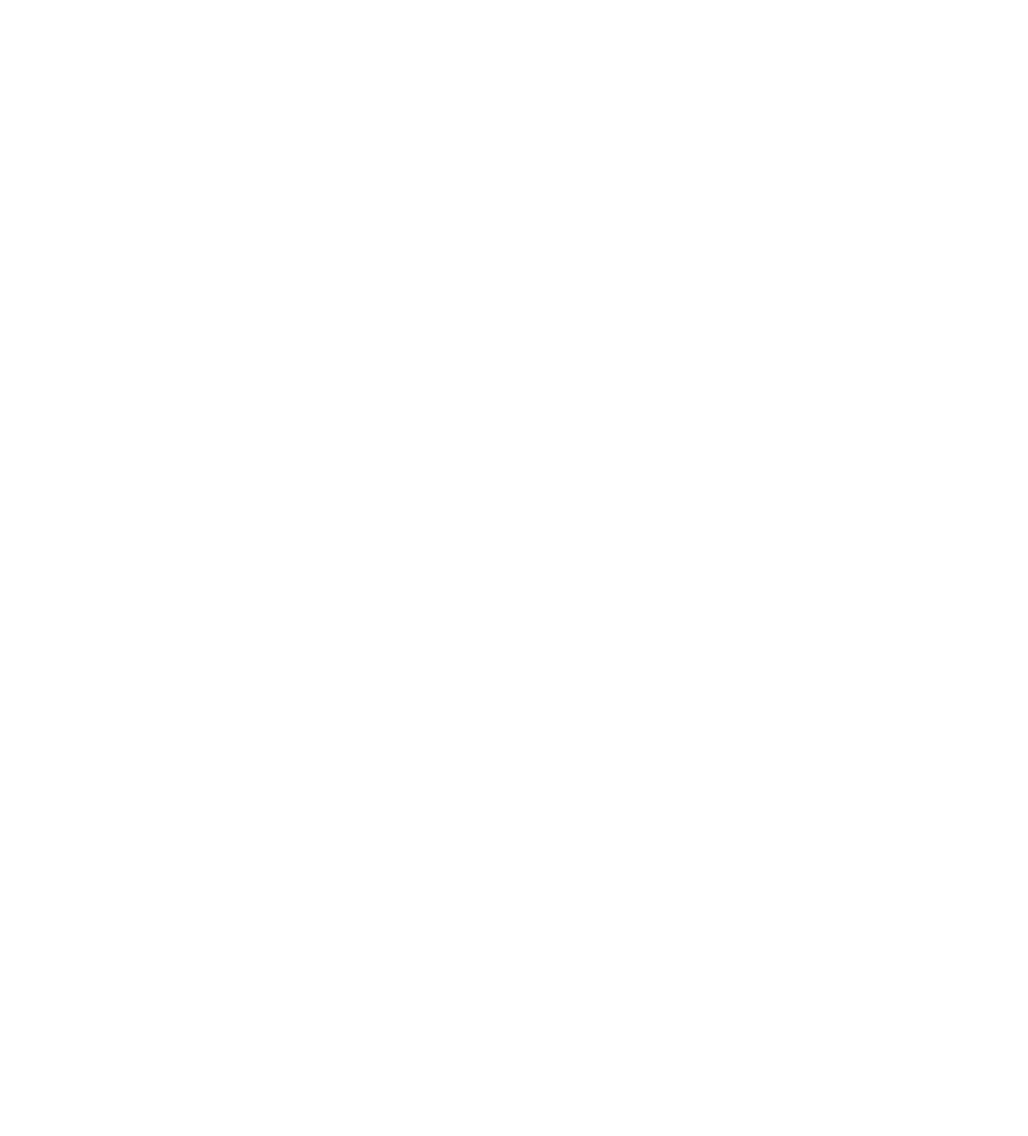
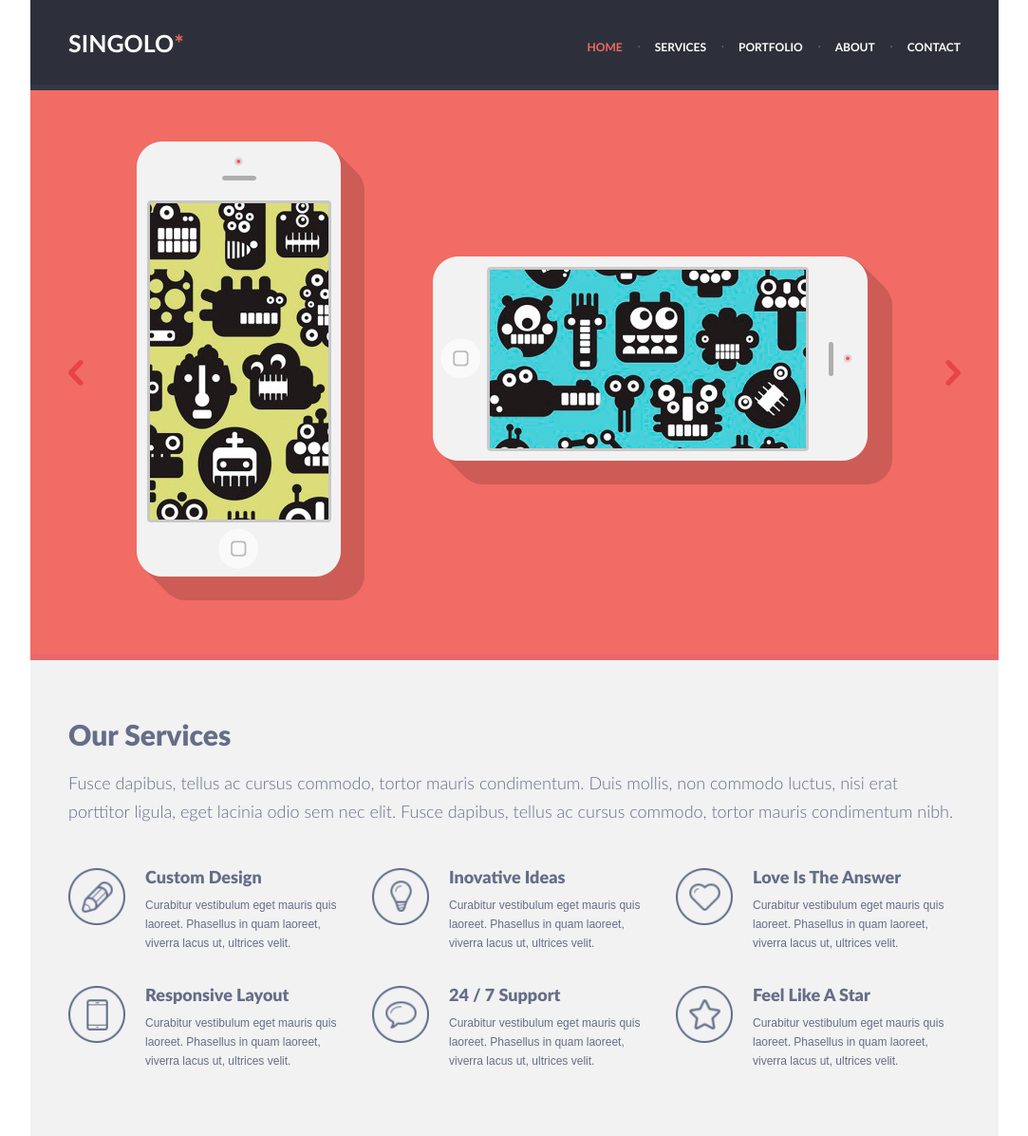
Before and after one commit to Ivkin-Alexey/singolo, a plain HTML site: page singolo1.html in a window 1280 px wide. Shown: the whole page at 95% size, without its empty margins (98-1181 px from the left). Before the commit the page ends 800 px from the top, so only its background shows below. Drawn offline with Linux system fonts and the light colour scheme; a web font is replaced by a local one.

Commit message:
init: complete singolo1 with style

```diff
--- a/singolo1.css
+++ b/singolo1.css
@@ -0,0 +1,261 @@
+@font-face {
+    font-family: "Lato-Bold";
+    src: url("assets/fonts/Lato-Bold.ttf");
+    font-style: normal;
+    font-weight: normal;
+}
+
+@font-face {
+    font-family: "Lato-Black";
+    src: url("assets/fonts/Lato-Black.ttf");
+    font-style: normal;
+    font-weight: normal;
+}
+
+@font-face {
+    font-family: "Lato-Light";
+    src: url("assets/fonts/Lato-Light.ttf");
+    font-style: normal;
+    font-weight: normal;
+}
+
+@font-face {
+    font-family: "Lato-Regular";
+    src: url('assets/fonts/Lato-Regular.ttf');
+    font-style: normal;
+    font-weight: normal;
+}
+
+*, *::before, *::after {
+    margin: 0;
+    padding: 0;
+    box-sizing: border-box;
+}
+
+body {
+    max-width: 1020px;
+    margin: 0 auto;
+    height: 100vh;
+}
+
+ul {
+    list-style: none;
+}
+
+a {
+    text-decoration: none;
+}
+
+.container {
+    padding: 0 40px;
+}
+
+.header {
+    display: flex;
+    justify-content: space-between;
+    align-items: center;
+    height: 95px;
+    background: #2d303a;
+    border-bottom: 6px solid #323746;
+
+    font-family: Lato-Bold, sans-serif;
+    color: white;
+}
+
+.header_logo {
+    font-size: 25px;
+    cursor: pointer;
+}
+
+.header_logo:hover {
+    color: #e09c8d;
+}
+
+.header_logo:hover .header_logo__link::after {
+    color: #e09c8d;
+}
+
+.header_logo__link::after {
+    content: '*';
+    color: #e66962;
+}
+
+.header_navigation {
+    display: flex;
+    justify-content: space-between;
+    align-items: center;
+    font-size: 12px;
+}
+
+.header_navigation__item {
+    color: white;
+    position: relative;
+    margin-left: 34px;
+    margin-top: 10px;
+}
+
+.header_navigation__item:hover {
+    color: #e09c8d;
+}
+
+a.header_navigation__item:not(:first-child)::before {
+    content: '.';
+    position: absolute;
+    left: -18px;
+    top: -2px;
+    line-height: 1;
+    color: #616880;
+}
+
+.header_navigation__item.active {
+    color: #f06c64;
+}
+
+.active:hover {
+   color: #e09c8d;
+}
+
+.slider {
+    height: 600px;
+    background: #f06c64;
+    display: flex;
+    justify-content: center;
+    align-items: center;
+    border-bottom: 6px solid #ea676b;
+    position: relative;
+}
+
+.slider_link {
+    position: absolute;
+    width: 16px;
+    height: 27px;
+}
+
+.slider_link-prev {
+    left: 40px;
+    transition: all 0.5s ease;
+}
+
+.slider_link-prev:hover {
+    left: 45px;
+}
+
+.slider_link-next {
+    right: 40px;
+    transition: all 0.5s ease;
+}
+
+.slider_link-next:hover {
+    right: 45px;
+}
+
+.slider__iphone_vertical {
+    position: relative;
+    margin-right: 72px;
+}
+
+.slider__iphone_vertical_display {
+    width: 188px;
+    height: 333px;
+    position: absolute;
+    overflow: hidden;
+    left: 14px;
+    top: 65px;
+}
+
+.iphone_vertical_display_img {
+    margin-left: -15px;
+    margin-top: -135px;
+}
+
+.slider__iphone_gorizontal {
+    position: relative;
+}
+
+.slider__iphone_gorizontal_display {
+    width: 333px;
+    height: 188px;
+    position: absolute;
+    overflow: hidden;
+    left: 60px;
+    top: 14px;
+}
+
+.iphone_gorizontal_display_img {
+    margin-left: -125px;
+    margin-top: -119px;
+}
+
+.slider_img-prev {
+    position: absolute;
+}
+
+.slider_img-next {
+    transform: rotate(180deg);
+    position: absolute;
+}
+
+.services {
+    padding-top:50px;
+    padding-bottom:36px;
+    background: #f2f2f2;
+}
+
+.services__title {
+    margin-top: 10px;
+    font-family: Lato-Black, sans-serif;
+    letter-spacing: normal;
+    font-size: 30px;
+    color: #666d89;
+}
+
+.services__title h2 {
+    font-family: Lato-Black, sans-serif;
+    color: #666d89;
+    margin-bottom: 50px;
+}
+
+.services__description {
+    margin-top: 18px;
+    margin-bottom: 43px;
+    font-family: Lato-Light, sans-serif;
+    font-size: 18px;
+    line-height: 30px;
+    color: #666d89;
+}
+
+.services__list {
+    display: flex;
+    justify-content: space-between;
+    align-items: center;
+    flex-wrap: wrap;
+}
+
+.services__list_item {
+    display: flex;
+    width: 300px;
+    height: 85px;
+    margin-bottom: 39px;
+}
+
+.services__list_item_img {
+    width: 60px;
+    height: 60px;
+    margin-top: 2px;
+    margin-right: 21px;
+}
+
+.services__list_item h4 {
+    font-family: Lato-Black, sans-serif;
+    color: #666d89;
+    margin-bottom: 9px;
+    font-size: 18px;
+
+}
+
+.services__list_item p {
+    font-family: Lato-Regular, sans-serif;
+    color: #666d89;
+    font-size: 12px;
+    line-height: 20px;
+}
--- a/singolo1.html
+++ b/singolo1.html
@@ -2,9 +2,104 @@
 <html lang="en">
 <head>
     <meta charset="UTF-8">
-    <title>Title</title>
+    <title>Singolo1</title>
+    <link rel="stylesheet" href="singolo1.css">
 </head>
 <body>
-
+    <header class="header container">
+        <h1 class="header_logo"><a class="header_logo__link">SINGOLO</a></h1>
+        <nav class="header_navigation">
+            <a class="header_navigation__item active" href="#">HOME</a>
+            <a class="header_navigation__item" href="#">SERVICES</a>
+            <a class="header_navigation__item" href="#">PORTFOLIO</a>
+            <a class="header_navigation__item" href="#">ABOUT</a>
+            <a class="header_navigation__item" href="#">CONTACT</a>
+        </nav>
+    </header>
+    <main>
+        <section class="slider container">
+            <a class="slider_link slider_link-prev" href="#">
+                <img class="slider_img-prev" src="assets/images/chev.png" alt="back">
+            </a>
+            <figure class="slider__iphone_vertical">
+                <img class="slider__iphone_vertical_body" src="assets/images/iPhone.png" alt="iPhone">
+                <div class="slider__iphone_vertical_display">
+                    <img class="iphone_vertical_display_img" src="assets/images/display1.png" alt="iPhone display">
+                </div>
+            </figure>
+            <figure class="slider__iphone_gorizontal">
+                <img class="slider__iphone_gorizontal_body" src="assets/images/iPhone_gorizontal.png" alt="iPhone">
+                <div class="slider__iphone_gorizontal_display">
+                    <img class="iphone_gorizontal_display_img" src="assets/images/display2.png" alt="iPhone display">
+                </div>
+            </figure>
+            <a class="slider_link slider_link-next" href="#">
+                <img class="slider_img-next" src="assets/images/chev.png" alt="next">
+            </a>
+        </section>
+        <section class="services container">
+            <h2 class="services__title">Our Services</h2>
+            <p class="services__description">Fusce dapibus, tellus ac cursus commodo, tortor mauris condimentum. Duis mollis,
+                non commodo luctus, nisi erat porttitor ligula, eget lacinia odio sem nec elit.
+                Fusce dapibus, tellus ac cursus commodo, tortor mauris condimentum nibh.
+            </p>
+            <ul class="services__list">
+                <li class="services__list_item">
+                    <img class="services__list_item_img" src="assets/images/pen.png" alt="Custom Design">
+                    <div>
+                        <h4>Custom Design</h4>
+                        <p>Curabitur vestibulum eget mauris quis laoreet. Phasellus in quam laoreet,
+                            viverra lacus ut, ultrices velit.
+                        </p>
+                    </div>
+                </li>
+                <li class="services__list_item">
+                    <img class="services__list_item_img" src="assets/images/bulb.png" alt="Custom Design">
+                    <div>
+                        <h4>Inovative Ideas</h4>
+                        <p>Curabitur vestibulum eget mauris quis laoreet. Phasellus in quam laoreet,
+                            viverra lacus ut, ultrices velit.
+                        </p>
+                    </div>
+                </li>
+                <li class="services__list_item">
+                    <img class="services__list_item_img" src="assets/images/Heart.png" alt="Custom Design">
+                    <div>
+                        <h4>Love Is The Answer</h4>
+                        <p>Curabitur vestibulum eget mauris quis laoreet. Phasellus in quam laoreet,
+                            viverra lacus ut, ultrices velit.
+                        </p>
+                    </div>
+                </li>
+                <li class="services__list_item">
+                    <img class="services__list_item_img" src="assets/images/Phone.png" alt="Custom Design">
+                    <div>
+                        <h4>Responsive Layout</h4>
+                        <p>Curabitur vestibulum eget mauris quis laoreet. Phasellus in quam laoreet,
+                            viverra lacus ut, ultrices velit.
+                        </p>
+                    </div>
+                </li>
+                <li class="services__list_item">
+                    <img class="services__list_item_img" src="assets/images/Bubble.png" alt="Custom Design">
+                    <div>
+                        <h4>24 / 7 Support</h4>
+                        <p>Curabitur vestibulum eget mauris quis laoreet. Phasellus in quam laoreet,
+                            viverra lacus ut, ultrices velit.
+                        </p>
+                    </div>
+                </li>
+                <li class="services__list_item">
+                    <img class="services__list_item_img" src="assets/images/Star.png" alt="Custom Design">
+                    <div>
+                        <h4>Feel Like A Star</h4>
+                        <p>Curabitur vestibulum eget mauris quis laoreet. Phasellus in quam laoreet,
+                            viverra lacus ut, ultrices velit.
+                        </p>
+                    </div>
+                </li>
+            </ul>
+        </section>
+    </main>
 </body>
 </html>
```
